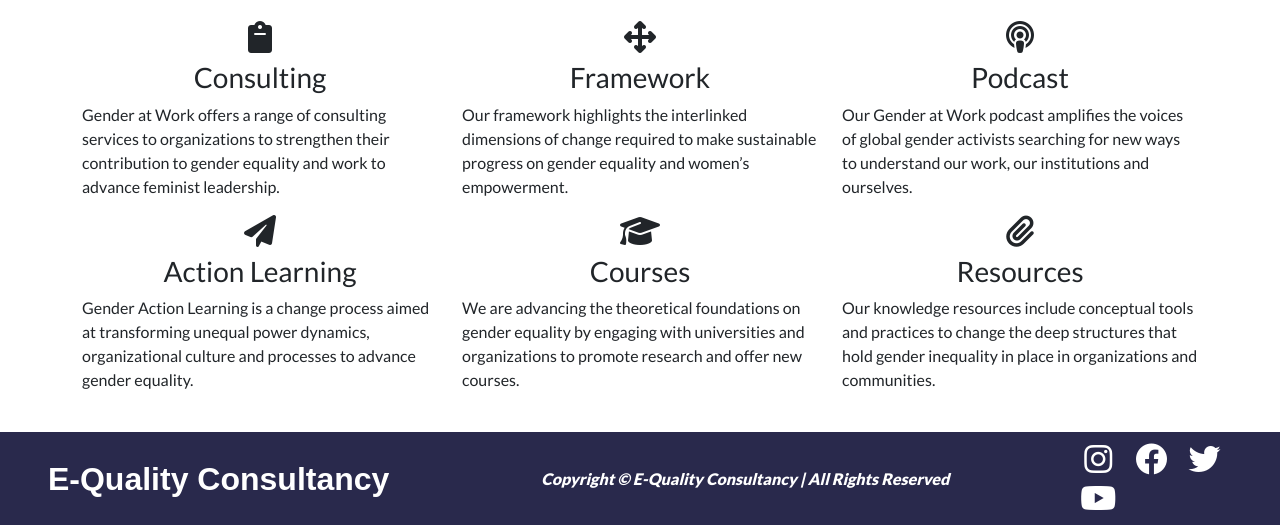
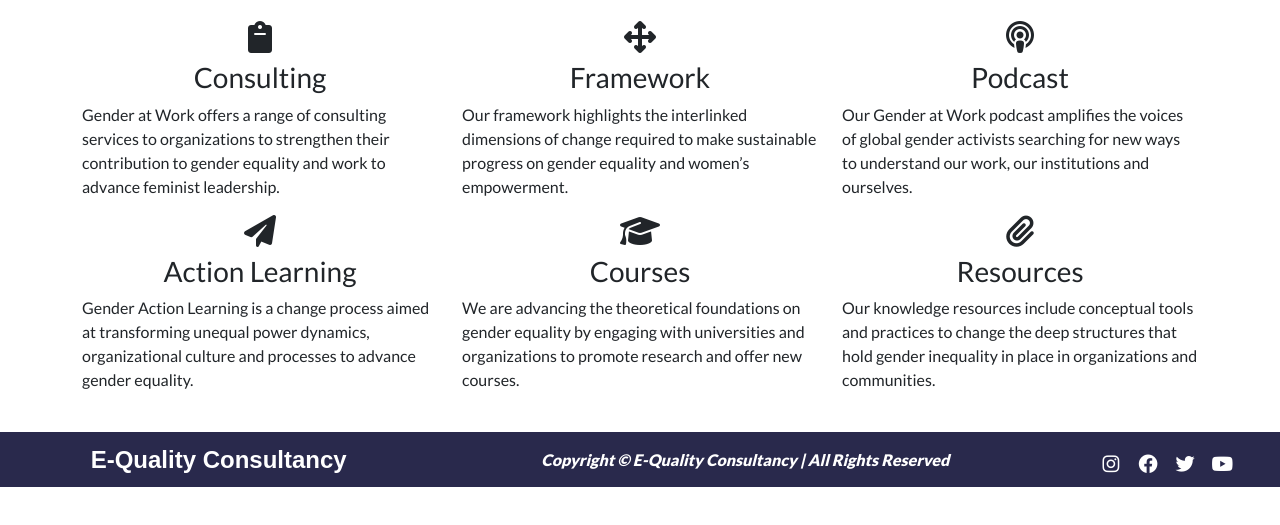
Before and after one commit to StevenWeir038/equality_consultants, a plain HTML site: page index.html in a window 1280 px wide. Shown: the part 760-1285 px from the top of the page. After the commit the page ends 1247 px from the top, so only its background shows below. Drawn offline with nearby package versions, Linux system fonts and the light colour scheme.

Commit message:
Rduced footer logo and social icons size on the media min-992

```diff
--- a/assets/css/style.css
+++ b/assets/css/style.css
@@ -854,9 +854,6 @@
 /* Medium devices (tablets, 768px and up) */
 @media (min-width: 768px) {
 
-
-
-
   /* -------------------------------- Footer */
   .f-col-1 {
     display: flex;
@@ -866,7 +863,15 @@
 }
 
 /* Large devices (desktops, 992px and up) */
-@media (min-width: 992px) {}
+@media (min-width: 992px) {
+  .logo-text {
+    font-size: x-large;
+  }
+
+  .social-icons i {
+    font-size: 1.2rem;
+  }
+}
 
 /* X-Large devices (large desktops, 1200px and up) */
 @media (min-width: 1200px) {}
```
